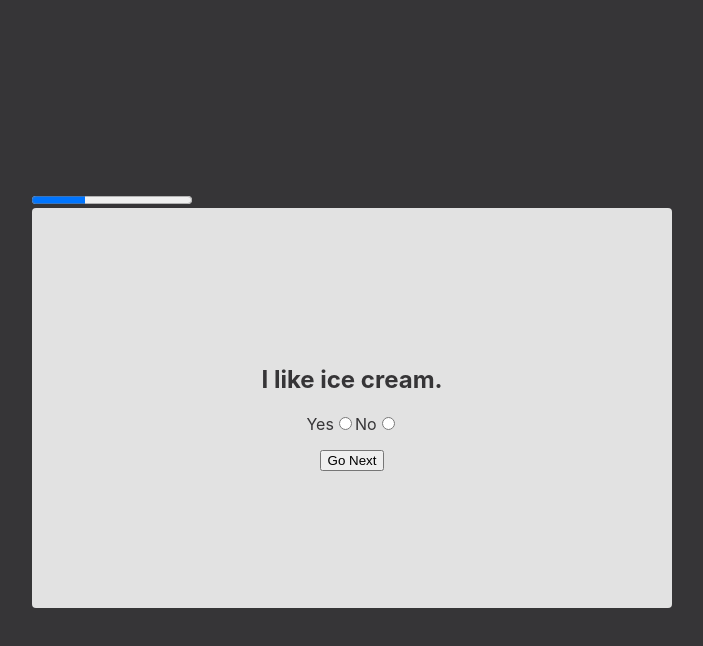
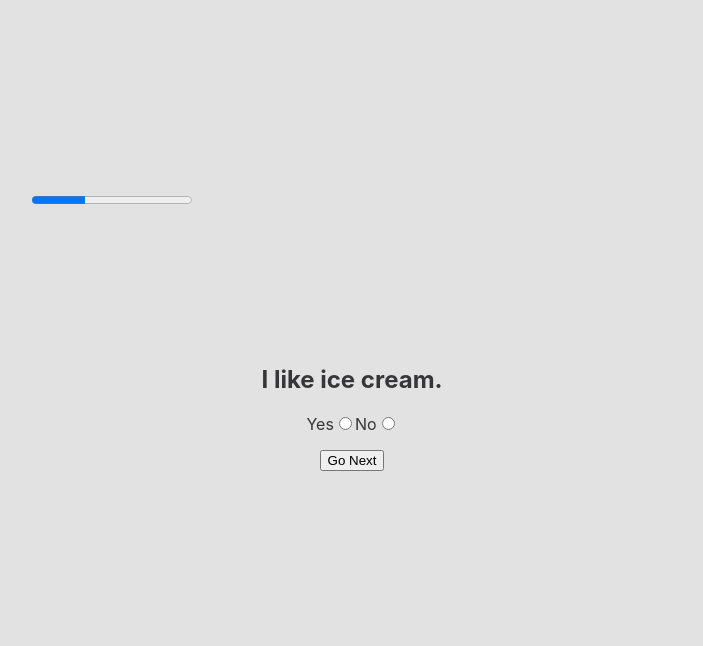
Before and after one commit to hemepositive/react-questions-app, a React (Create React App) app: page / in a window 1280 px wide. Both pictures are taken after a click on the button "Start". Shown: the top 646 px of the page, without its empty margins (288-991 px from the left). Built offline with nearby package versions, Linux system fonts and the light colour scheme.

Commit message:
state works rough

```diff
--- a/src/App.js
+++ b/src/App.js
@@ -8,7 +8,7 @@ import EndMessage from './EndMessage';
 
 export default function App() {
   const [state, setState] = useState({});
-  const [phase, setPhase] = useState('pre');
+  const [phase, setPhase] = useState('HOME');
   const [on, setOn] = useState(false);
   const [light, setLight] = useState(true);
 
@@ -36,21 +36,20 @@ export default function App() {
   //   }
   // }
 
-  const phaseShift = phase => {
-    switch (phase) {
-      case 'pre':
-        return <Hero startQuestions={startQuestions} />;
-      case 'active':
-        return <FormController endQuestions={endQuestions} />;
-      case 'end':
-        return <EndMessage />;
-      default:
-          return null;
-    }
-  };
+  // const phaseShift = phase => {
+  //   switch (phase) {
+  //     case 'pre':
+  //       return <Hero startQuestions={startQuestions} />;
+  //     case 'active':
+  //       return <FormController endQuestions={endQuestions} />;
+  //     case 'end':
+  //       return <EndMessage />;
+  //     default:
+  //       return null;
+  //   }
+  // };
 
   const startQuestions = e => {
-    setPhase('active');
     setLight(false);
   };
 
@@ -58,12 +57,12 @@ export default function App() {
     setPhase('end');
   };
 
-  const Hero = () => {
+  const Home = () => {
     return (
       <>
         <h1>MultiStep Form</h1>
         <p>Answer questions honestly but quickly.</p>
-        <button onClick={startQuestions}>Start</button>
+        <button onClick={() => setPhase('QUESTIONAIRE')}>Start</button>
       </>
     );
   };
@@ -71,7 +70,9 @@ export default function App() {
   return (
     <ThemeProvider theme={light === true ? lightTheme : darkTheme}>
       <GlobalStyles />
-      {phaseShift(phase)}
+      {phase === 'HOME' && <Home startQuestions={startQuestions} />}
+      {phase === 'QUESTIONAIRE' && <FormController setPhase={setPhase} />}
+      {phase === 'END' && <h1>END</h1>}
     </ThemeProvider>
   );
 }
--- a/src/EndMessage.js
+++ b/src/EndMessage.js
@@ -1,15 +1,15 @@
 import React, { useEffect } from 'react';
 
-export default () => {
+export default ({ setPhase }) => {
   // do a redirect here ??
-  // useEffect(() => {
-  //   const interval = setTimeout(() => {
-
-  //   }, 3000);
-  //   return () => {
-  //     clearInterval(interval);
-  //   };
-  // }, [time]);
+  useEffect(() => {
+    const interval = setTimeout(() => {
+      setPhase('END');
+    }, 2000);
+    return () => {
+      clearInterval(interval);
+    };
+  }, []);
 
   return (
     <>
--- a/src/FormController.js
+++ b/src/FormController.js
@@ -7,16 +7,17 @@ import Q3 from './questions/Q3';
 // import Q5 from './Q5';
 import EndMessage from './EndMessage';
 
-const FormController = ({ endQuestions }) => {
+const FormController = ({ setPhase }) => {
   const [component, setComponent] = useState(1);
   const [state, setState] = useState({});
   const [ms, setMS] = useState(0);
 
   const nextComponent = () => {
     if (component > 3) {
+      setPhase('END');
       return;
-      // endQuestions();
     }
+
     setComponent(component => component + 1);
   };
 
@@ -81,8 +82,12 @@ const FormController = ({ endQuestions }) => {
         {component === 4 && <Q4 state={state} handleChange={handleChange} />}
         {component === 5 && <Q5 state={state} handleChange={handleChange} />}
         */}
-        {component <= 3 && <button onClick={nextComponent}>Go Next</button>}
-        {component > 3 && <EndMessage />}
+        {component <= 3 ? (
+          <button onClick={nextComponent}>Go Next</button>
+        ) : (
+          <EndMessage setPhase={setPhase} />
+        )}
+        {/* {component > 3 && <EndMessage />} */}
       </Card>
       {/* {component === 3 && (
         <button type="submit" onClick={submit}>
```
